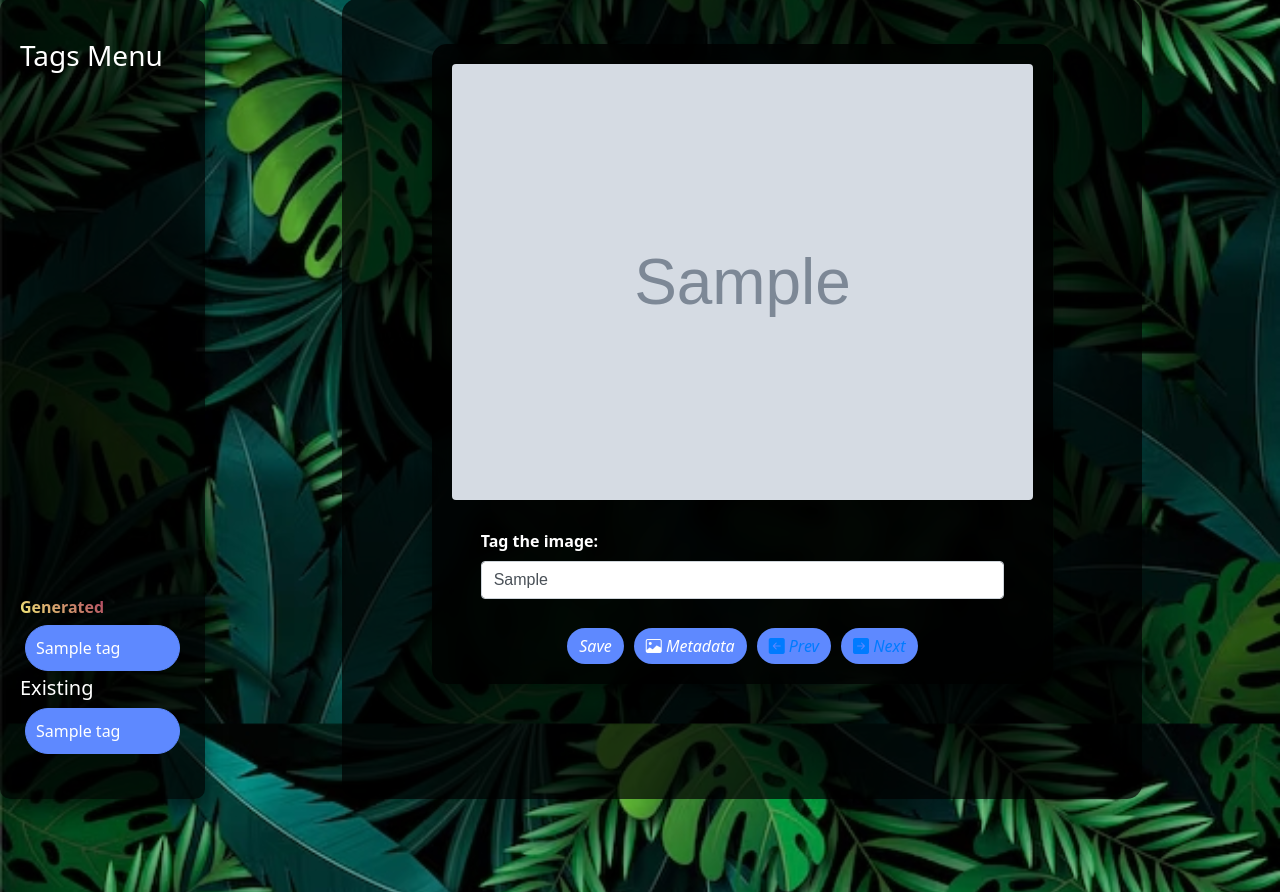
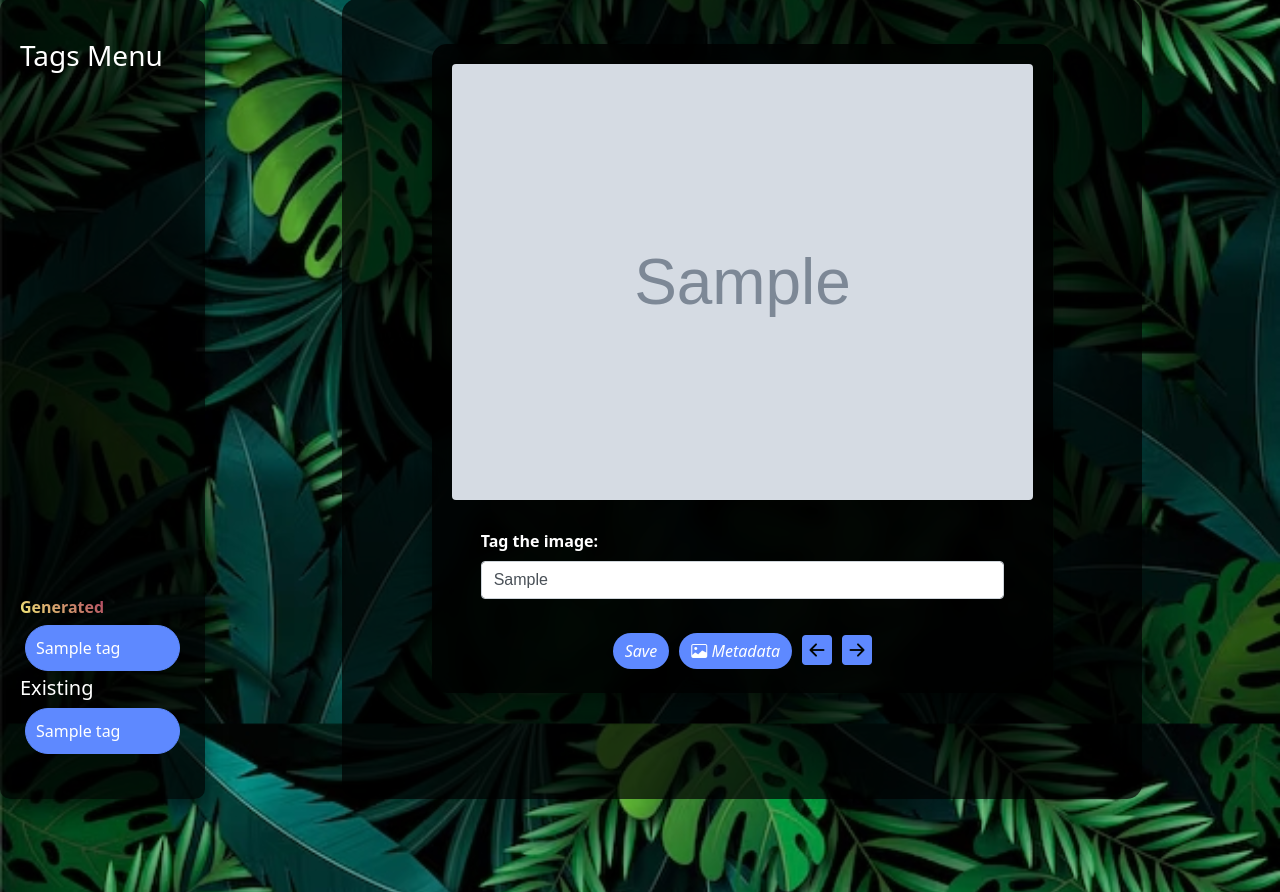
Before and after one commit to Veeraraju-E/Focal, a Django app: template Focal1/templates/index.html in a window 1280 px wide. Shown: the part 129-1021 px from the top of the page. Run offline with Django 5.2, Linux system fonts and the light colour scheme; the template is opened without the code that fills it: most values are stand-ins (such as "Sample title", 1, 10 or a date in 2020); grey boxes marked "Sample" are stand-in pictures; parts of the project's set-up code (start-up, migrations or seed data) failed here and were passed over; some libraries are stand-ins or nearby versions.

Commit message:
Updated README.md and index.html template buttons

```diff
--- a/Focal1/templates/index.html
+++ b/Focal1/templates/index.html
@@ -379,22 +379,18 @@
                   >
                     <i class="bi bi-image"> Metadata</i>
                   </button>
-                  <button
-                    type="button"
-                    class="btn btn-primary btn-custom btn-submit"
-                  >
-                    <a href="{% url 'prev_image' image %}"
-                      ><i class="bi bi-arrow-left-square-fill"> Prev</i></a
-                    >
-                  </button>
-                  <button
-                    type="button"
-                    class="btn btn-primary btn-custom btn-submit"
-                  >
-                    <a href="{% url 'next_image' image %}"
-                      ><i class="bi bi-arrow-right-square-fill"> Next</i></a
-                    >
-                  </button>
+                  <a href="{% url 'prev_image' image %}"
+                    ><i
+                      class="bi bi-arrow-left-square-fill"
+                      style="font-size: 30px; color: #5e89ff"
+                    ></i
+                  ></a>
+                  <a href="{% url 'next_image' image %}"
+                    ><i
+                      class="bi bi-arrow-right-square-fill"
+                      style="font-size: 30px; color: #5e89ff"
+                    ></i
+                  ></a>
                 </div>
               </form>
             </div>
```
Also changed, not shown: README.md.
